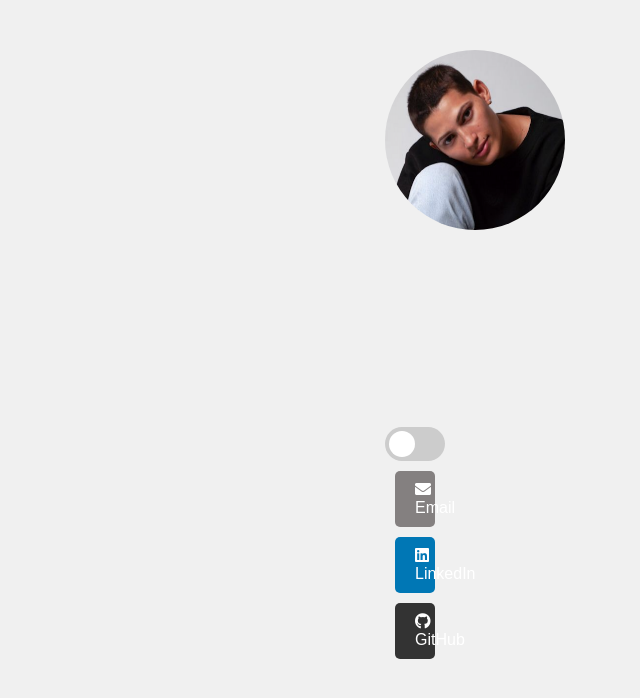
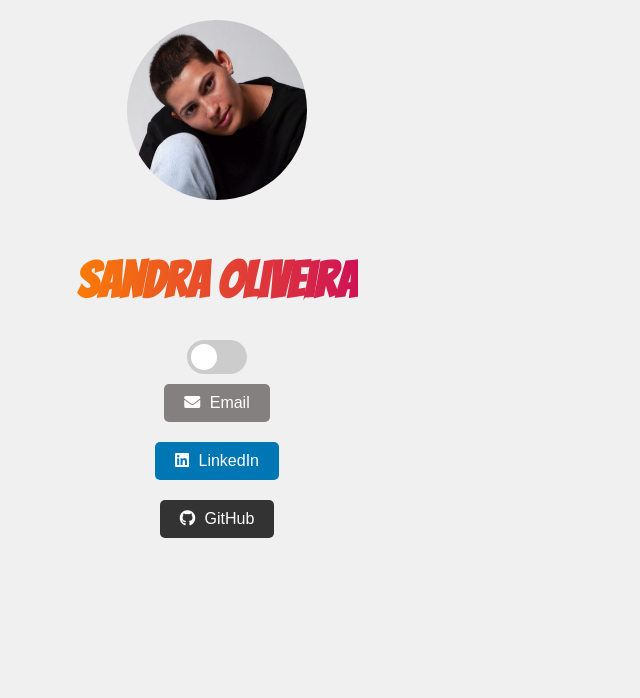
Before and after one commit to Sandra-cmd22/perfiluser, a plain HTML site: page index.html in a window 1280 px wide. Shown: the whole page, without its empty margins (423-1063 px from the left). Drawn offline with Linux system fonts and the light colour scheme.

Commit message:
Update styles.css

```diff
--- a/styles.css
+++ b/styles.css
@@ -1,26 +1,29 @@
 body {
     font-family: Arial, sans-serif;
     background-color: #f0f0f0; /* Cor de Fundo */
-
+    margin: 0; /* Remove as margens padrão */
+    padding: 0; /* Remove os preenchimentos padrão */
 }
 
 .container {
+    display: flex;
+    flex-direction: column;
+    align-items: center;
     text-align: center;
-    margin-top: 50px;
-    margin-left: 800px;
-    margin-right: 800px;
-
+    padding: 20px;
+    margin: 0 auto; /* Centraliza horizontalmente */
+    max-width: 800px; /* Limita a largura máxima da página */
+    box-sizing: border-box; /* Inclui padding e border na largura total */
 }
 
 .profile-pic {
-
     border-radius: 50%;
     width: 180px; /* Tamanho da Foto */
     height: 180px; /* Tamanho da Foto */
     margin-bottom: 20px;
+}
 
-}
-h1{
+h1 {
     background: linear-gradient(to right, #FA7C07, #CF1256); /* Substitua as cores pelo gradiente desejado */
     -webkit-background-clip: text; /* Aplica o gradiente ao texto */
     background-clip: text; /* Aplica o gradiente ao texto */
@@ -29,30 +32,16 @@ h1{
     font-size: 50px;
 }
 
-
-.switch {
-    position: relative;
-    display: inline-block;
-    width: 60px;
-    height: 34px;
-}
-
-.switch input {
-    opacity: 0;
-    width: 0;
-    height: 0;
-}
 /* Estilos para os Botões */
 .button {
     display: block;
-
     padding: 10px 20px;
     margin: 10px;
     text-decoration: none;
     color: #fff;
     border-radius: 5px;
     transition: background-color 0.3s ease;
-
+    width: fit-content; /* Ajusta a largura ao conteúdo */
 }
 
 .button:hover {
@@ -66,13 +55,27 @@ h1{
 .github {
     background-color: #333; /* Cor do GitHub */
 }
-.email{
+
+.email {
     background-color: #848080;
 }
 
 /* Estilos para os Ícones */
 i {
     margin-right: 5px;
+}
+
+.switch {
+    position: relative;
+    display: inline-block;
+    width: 60px;
+    height: 34px;
+}
+
+.switch input {
+    opacity: 0;
+    width: 0;
+    height: 0;
 }
 
 .slider {
@@ -114,6 +117,7 @@ input:checked + .slider:before {
     -ms-transform: translateX(26px);
     transform: translateX(26px);
 }
+
 /* Estilos para o tema claro */
 body.light-theme {
     background-color: #f0f0f0; /* Cor de fundo do tema claro */
```
